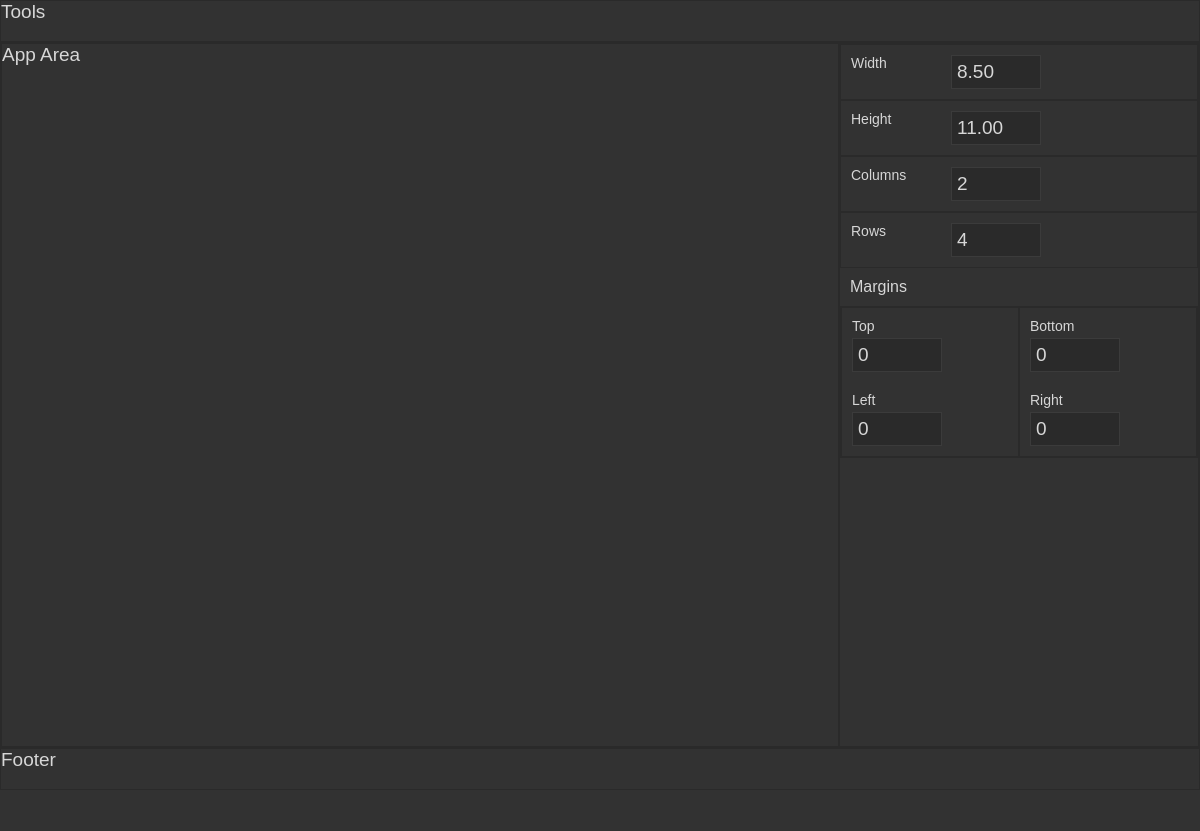
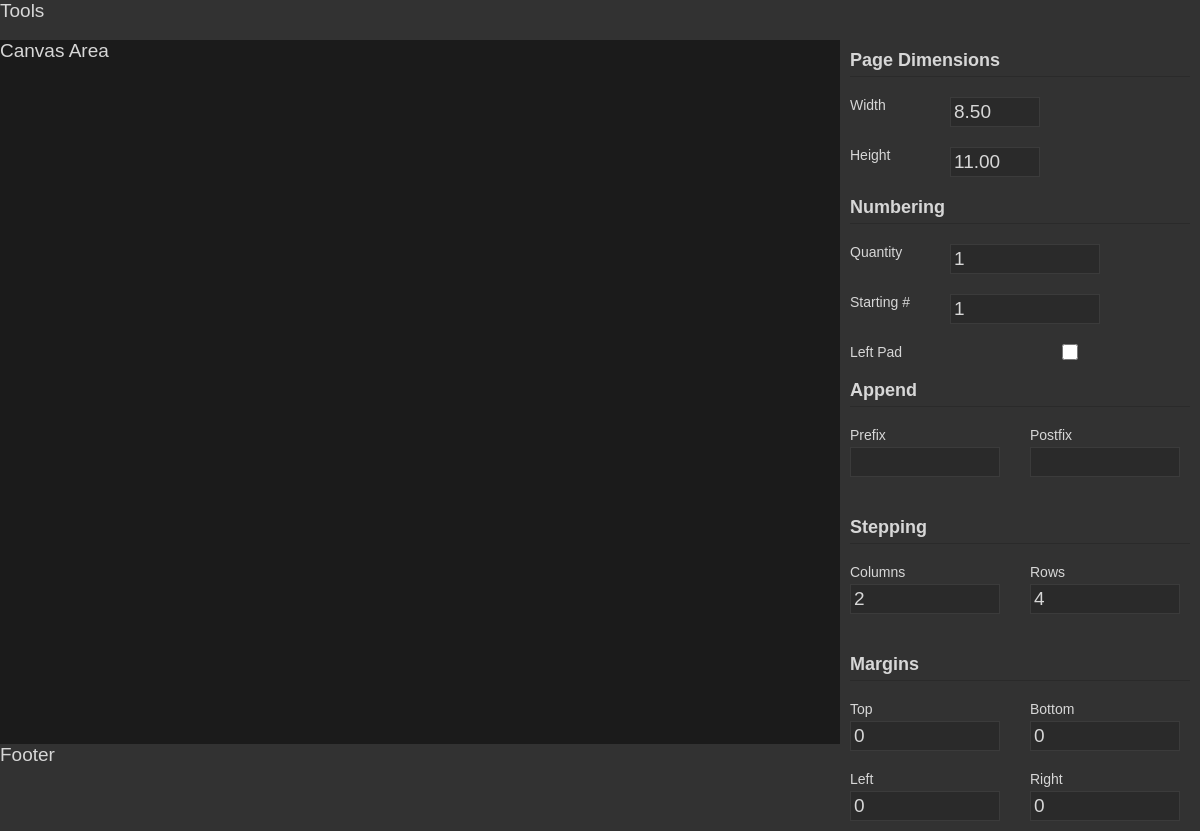
Before and after one commit to leografx/step, an Electron app: page index.html in a window 1200 px wide. Before the commit the page ends 800 px from the top, so only its background shows below. Drawn offline with Linux system fonts and the light colour scheme; a web font is replaced by a local one.

Commit message:
leftpad added

```diff
--- a/index.html
+++ b/index.html
@@ -12,27 +12,56 @@
 
     <div class="main-container">
 
-        <div>App Area</div>
+        <div class="canvas-area">Canvas Area</div>
 
-        <div>
+        <div id="page-properties">
+            <h6>Page Dimensions</h6>
             <div class="input-group">
                 <label for="width">Width</label>
                 <input type="number" name="width" max="19.00" min="8.50" step=".125" id="width" value="8.50">
             </div>
-
             <div class="input-group">
                 <label for="height">Height</label>
                 <input type="number" name="height" max="19.00" min="8.50" step=".125" id="height" value="11.00">
             </div>
 
-            <div class="input-group">
-                <label for="columns">Columns</label>
-                <input type="number" name="columns" id="columns" value="2">
+            <h6>Numbering</h6>
+            <div class="input-group-l">
+                <label for="quantity">Quantity</label>
+                <input type="number" name="quantity" min="1" step="1" id="quantity" value="1">
+            </div>
+            <div class="input-group-l">
+                <label for="start">Starting #</label>
+                <input type="number" name="start" min="1" step="1" id="start" value="1">
             </div>
 
-            <div class="input-group">
-                <label for="rows">Rows</label>
-                <input type="number" name="rows" id="rows" value="4">
+            <div class="input-group-l">
+                <label for="left-pad">Left Pad</label>
+                <input type="checkbox" name="left-pad" min="1" step="1" id="left-pad">
+            </div>
+
+            <h6>Append</h6>
+            <div class="col-2">
+                <div>
+                    <label for="prefix">Prefix</label>
+                    <input type="text" name="prefix" id="prefix" value="">
+                </div>
+                <div>
+                    <label for="postfix">Postfix</label>
+                    <input type="text" name="postfix" id="postfix" value="">
+                </div>
+            </div>
+
+            <h6>Stepping</h6>
+            <div class="col-2">
+                <div>
+                    <label for="columns">Columns</label>
+                    <input type="number" name="columns" id="columns" value="2">
+                </div>
+                <div>
+                    <label for="rows">Rows</label>
+                    <input type="number" name="rows" id="rows" value="4">
+                </div>
             </div>
 
             <h6>Margins</h6>
--- a/main.js
+++ b/main.js
@@ -14,6 +14,7 @@ require('electron-reload')(__dirname);
 //     })
 // Keep a global reference of the window object, if you don't, the window will
 // be closed automatically when the JavaScript object is garbage collected.
+
 let mainWindow
 
 function createWindow() {
--- a/renderer.js
+++ b/renderer.js
@@ -0,0 +1,32 @@
+let pageProperties = document.querySelector('#page-properties');
+let paddingAmount = 0;
+let doLeftPad = false;
+
+// Page properties add event listener on change
+pageProperties.querySelectorAll('input').forEach(element => {
+    element.addEventListener('change', propertyChange);
+});
+
+function propertyChange(element) {
+    paddingAmount = autoLengthPadding();
+    if (element.target.id === 'left-pad') {
+        doLeftPad = element.target.checked;
+    }
+
+
+    if (doLeftPad) {
+        console.log(doLeftPad)
+    }
+}
+
+
+
+function autoLengthPadding() {
+    const start = parseInt(document.querySelector('#start').value);
+    const quantity = parseInt(document.querySelector('#quantity').value);
+    return (start + quantity).toString().length;
+}
+
+function leftPad(value) {
+    return (value.toString().length < paddingAmount) ? leftPad("0" + value) : value;
+}
--- a/style.css
+++ b/style.css
@@ -1,7 +1,11 @@
-@import url('https://fonts.googleapis.com/css?family=Montserrat+Alternates:300,400,500,700&display=swap');
 @font-face {
     font-family: 'SFRegular';
     src: url('fonts/SF-Pro-Text-Regular.otf');
+}
+
+@font-face {
+    font-family: 'SFBold';
+    src: url('fonts/SF-Pro-Text-Bold.otf');
 }
 
 * {
@@ -12,7 +16,10 @@
     background-color: #323232;
     color: #d7d7d7;
     font-size: 19px;
-    font-weight: 300;
+}
+
+*:focus {
+    outline: none;
 }
 
 .tool-bar-container {
@@ -38,7 +45,7 @@
 }
 
 div {
-    border: 1px solid #2A2A2A;
+    /* border: 1px solid #2A2A2A; */
 }
 
 .footer {
@@ -47,13 +54,22 @@ div {
     grid-auto-rows: 5vh;
 }
 
+.canvas-area {
+    background-color: #1B1B1B;
+}
+
 input {
-    padding: 5px;
+    padding: 3px;
     margin: 10px;
     background-color: #2A2A2A;
     color: #d7d7d7;
     border-style: none;
     border: 1px solid #3B3B3B;
+}
+
+input:focus {
+    border: 1px solid #1473E6;
+    border-style: solid;
 }
 
 input[type=number] {
@@ -76,9 +92,29 @@ h3,
 h4,
 h5,
 h6 {
+    font-family: 'SFBold', sans-serif;
     margin: 10px;
 }
 
 h6 {
-    font-size: 16px;
+    font-size: 18px;
 }
+
+div>h6 {
+    border-bottom: 1px solid #2A2A2A;
+    margin-bottom: 10px;
+    padding-bottom: 5px;
+}
+
+.input-group-l {
+    display: grid;
+    grid-template-columns: 100px auto;
+}
+
+.input-group-l input[type=number] {
+    width: 150px;
+}
+
+.col-2 div input {
+    width: 150px;
+}
```
